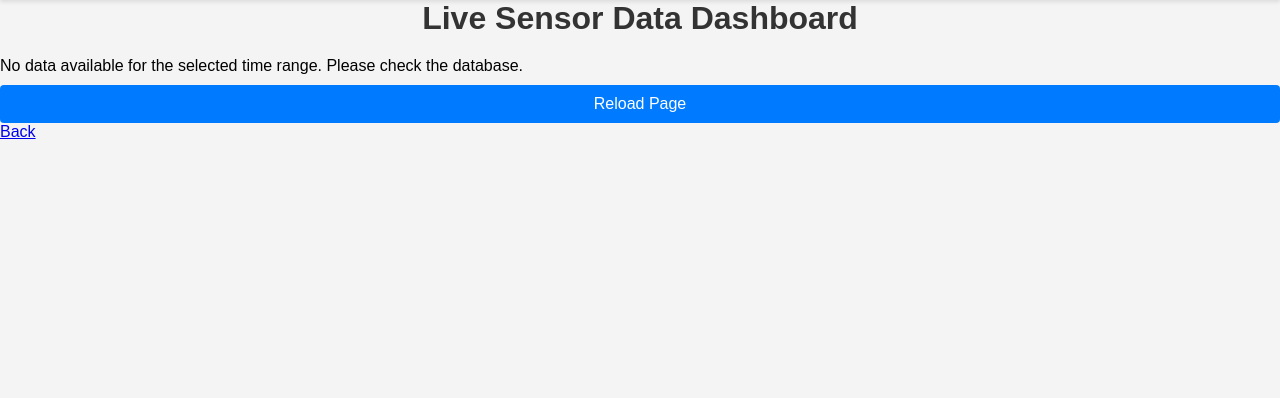
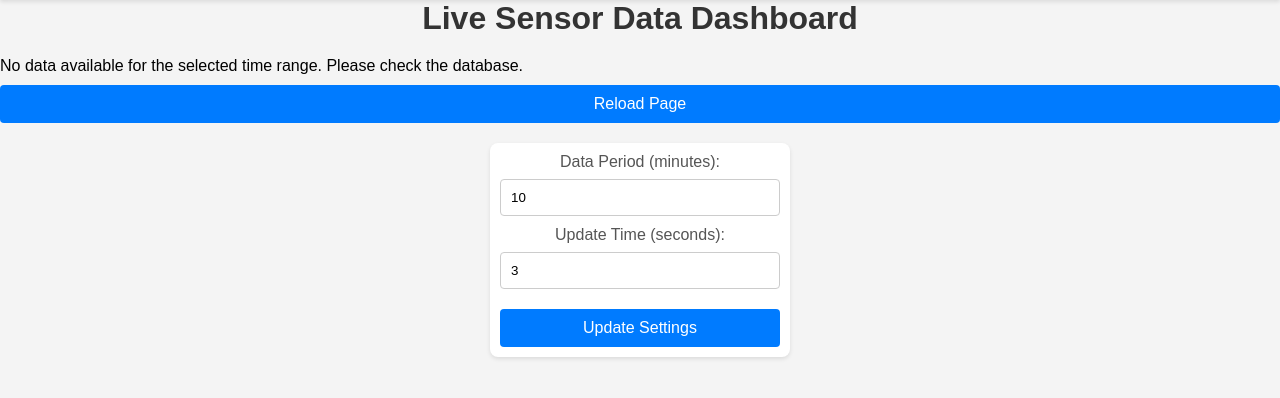
Before and after one commit to BenVengerik/Flask_project, a Flask app: page /dashboard in a window 1280 px wide. Shown: the part 38-436 px from the top of the page. Run offline with Flask 3, Linux system fonts and the light colour scheme; data that the repository does not hold is empty.

Commit message:
Added ability to update update time and time range from live dash

```diff
--- a/server.py
+++ b/server.py
@@ -129,6 +129,8 @@ def dashboard():
 
     return render_template("dashboard.html", settings=settings)
 
+
+
 @app.route("/plot/check")
 def check_data():
     """
@@ -232,6 +234,24 @@ def plot():
         flash(f"An error occurred while generating the plot: {e}", "error")
         return "Error generating plot", 500
 
+@app.route("/update_settings", methods=["POST"])
+def update_settings():
+    """
+    Updates the data period and update time settings.
+    """
+    try:
+        data = request.get_json()
+        settings["data_period"] = int(data["data_period"])
+        settings["update_time"] = int(data["update_time"])
+
+        # Save settings to file
+        with open(SETTINGS_FILE, "w") as f:
+            json.dump(settings, f)
+
+        return "Settings updated successfully", 200
+    except Exception as e:
+        flash(f"An error occurred while updating settings: {e}", "error")
+        return "Error updating settings", 500
 
 # Run the application using the Waitress server
 if __name__ == '__main__':
--- a/static/styles/style.css
+++ b/static/styles/style.css
@@ -54,6 +54,18 @@ form {
     width: 100%; /* Full width */
     max-width: 400px; /* Max width */
     margin-bottom: 20px; /* Space below the form */
+}
+
+/* Style for the settings form */
+.settings-form {
+    background: #fff; /* White background */
+    padding: 10px; /* Padding inside the form */
+    border-radius: 8px; /* Rounded corners */
+    box-shadow: 0 2px 4px rgba(0, 0, 0, 0.1); /* Light shadow */
+    width: 100%; /* Full width */
+    max-width: 300px; /* Smaller max width */
+    margin: 20px auto; /* Center the form */
+    text-align: center; /* Center the text */
 }
 
 /* Style for the h1 element */
@@ -189,3 +201,10 @@ img {
     flex-direction: column; /* Arrange children in a column */
     align-items: center; /* Center children horizontally */
 }
+
+.dashboard-grid img {
+    width: 100%; /* Full width */
+    height: auto; /* Maintain aspect ratio */
+    border-radius: 4px; /* Rounded corners */
+    box-shadow: 0 2px 4px rgba(0, 0, 0, 0.1); /* Light shadow */
+}
--- a/templates/base.html
+++ b/templates/base.html
@@ -38,7 +38,7 @@
           if (flashes) {
               flashes.style.display = 'none';
           }
-      }, 2000); // 2000 milliseconds = 2 seconds
+      }, 3000); // 3000 milliseconds = 3 seconds
   </script>
   {% endblock %}
 </body>
--- a/templates/dashboard.html
+++ b/templates/dashboard.html
@@ -4,6 +4,7 @@
 
 {% block content %}
     <h1>Live Sensor Data Dashboard</h1>
+
     <div class="dashboard-grid" id="dashboard-grid">
         <div>
             <h2>Water Flow</h2>
@@ -26,7 +27,16 @@
         <p>No data available for the selected time range. Please check the database.</p>
         <button onclick="location.reload();">Reload Page</button>
     </div>
-    <a href="/index">Back</a>
+
+    <form id="settings-form" method="POST" action="/update_settings" class="settings-form">
+        <label for="data_period">Data Period (minutes):</label>
+        <input type="number" id="data_period" name="data_period" value="{{ settings['data_period'] }}" required>
+
+        <label for="update_time">Update Time (seconds):</label>
+        <input type="number" id="update_time" name="update_time" value="{{ settings['update_time'] }}" required>
+
+        <button type="submit">Update Settings</button>
+    </form>
 {% endblock %}
 
 {% block scripts %}
@@ -79,5 +89,29 @@
 
         var updateTime = {{ settings['update_time'] }};
         checkDataAvailability();
+
+        document.getElementById('settings-form').addEventListener('submit', function(event) {
+            event.preventDefault();
+            var dataPeriod = document.getElementById('data_period').value;
+            var updateTime = document.getElementById('update_time').value;
+
+            fetch('/update_settings', {
+                method: 'POST',
+                headers: {
+                    'Content-Type': 'application/json'
+                },
+                body: JSON.stringify({
+                    data_period: dataPeriod,
+                    update_time: updateTime
+                })
+            })
+            .then(response => {
+                if (response.ok) {
+                    location.reload();
+                } else {
+                    alert('Failed to update settings');
+                }
+            });
+        });
     </script>
 {% endblock %}
```
Also changed, not shown: settings.json (+1 -12 lines).
